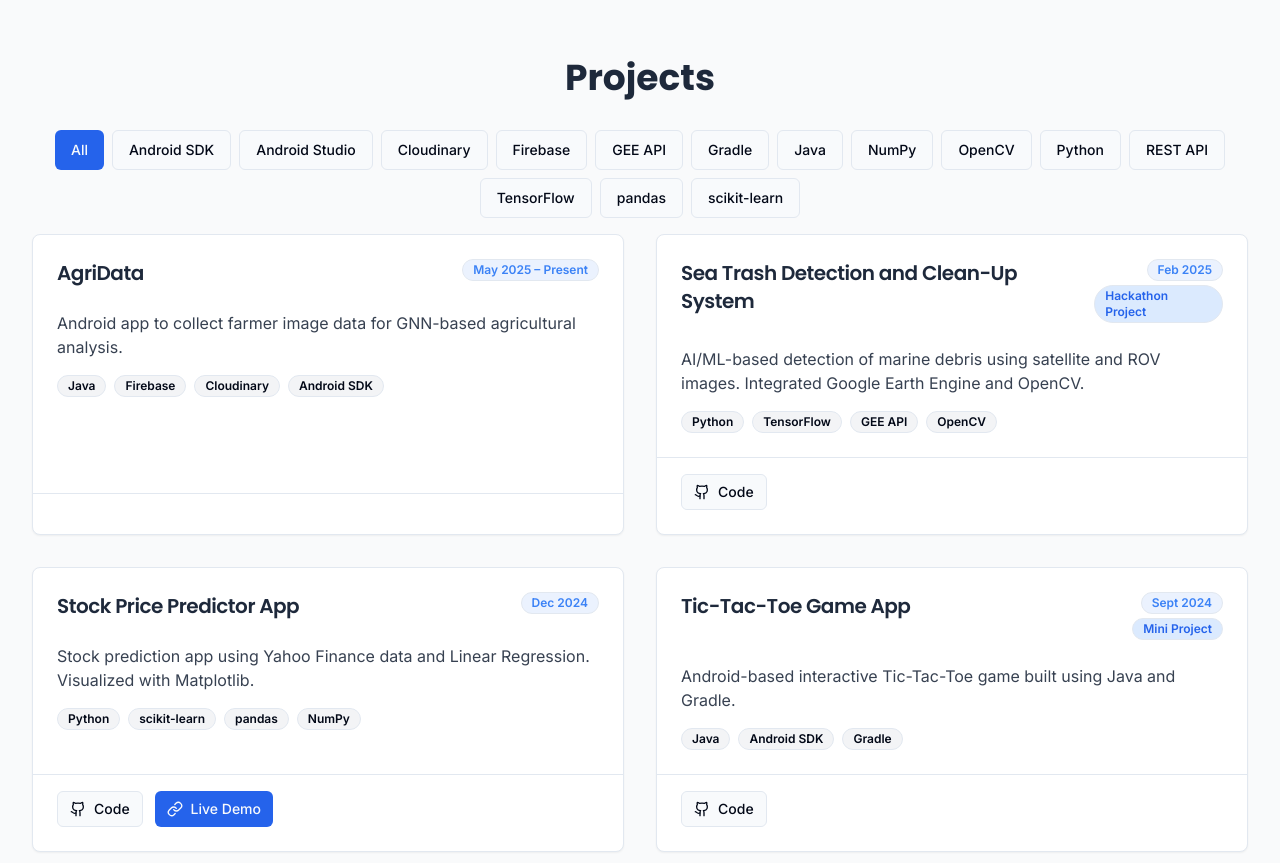
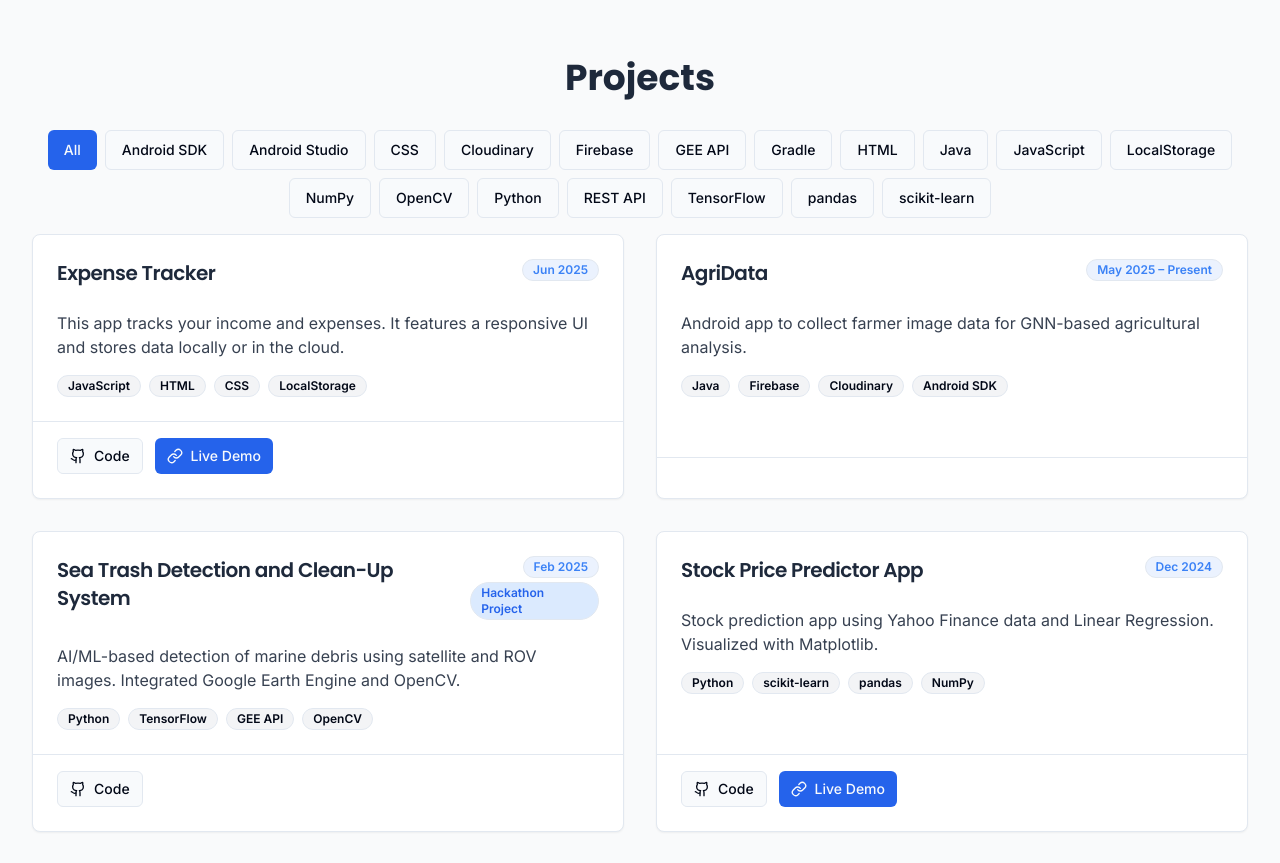
Before and after one commit to Vishwathma2004/Vishwathma_Portfolio, a React (Vite) app: page / in a window 1280 px wide. Shown: the part 2840-3703 px from the top of the page. Built offline with nearby package versions, Linux system fonts and the light colour scheme.

Commit message:
Added Expense Tracker

```diff
--- a/src/components/Projects.tsx
+++ b/src/components/Projects.tsx
@@ -12,6 +12,18 @@ import { Github, Link } from "lucide-react";
 
 const Projects = () => {
   const projectsData = [
+    {
+      title: "Expense Tracker",
+      description:
+        "This app tracks your income and expenses. It features a responsive UI and stores data locally or in the cloud.",
+      tech: ["JavaScript", "HTML", "CSS", "LocalStorage"],
+      links: {
+        github: "https://github.com/Vishwathma2004/Expense-Tracker",
+        live: "https://expense-tracker-app-vishwa.netlify.app/",
+      },
+      date: "Jun 2025",
+      tags: [],
+    },
     {
       title: "AgriData",
       description:
@@ -109,11 +121,18 @@ const Projects = () => {
                     {project.title}
                   </CardTitle>
                   <div className="flex flex-col items-end gap-1">
-                    <Badge variant="outline" className="bg-theme-primary/10 text-theme-primary">
+                    <Badge
+                      variant="outline"
+                      className="bg-theme-primary/10 text-theme-primary"
+                    >
                       {project.date}
                     </Badge>
                     {project.tags.map((tag, i) => (
-                      <Badge key={i} variant="outline" className="text-xs bg-blue-100 text-blue-600">
+                      <Badge
+                        key={i}
+                        variant="outline"
+                        className="text-xs bg-blue-100 text-blue-600"
+                      >
                         {tag}
                       </Badge>
                     ))}
```
